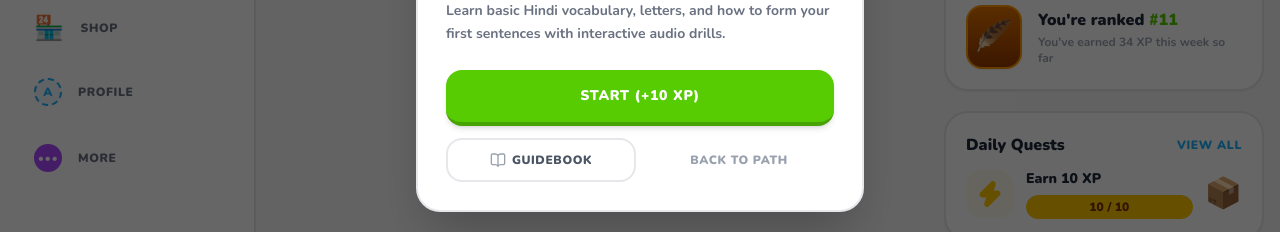
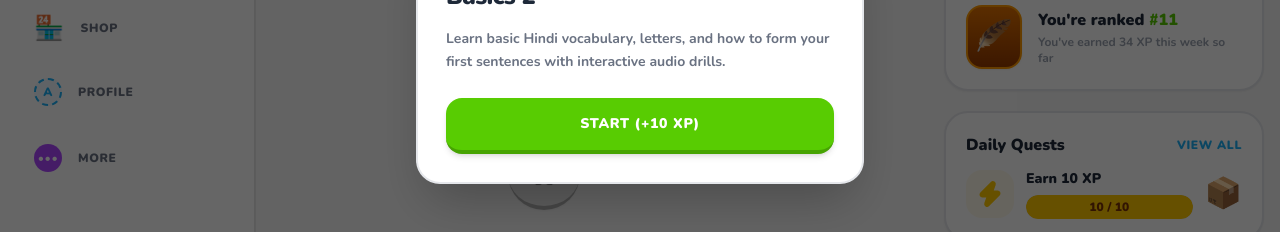
Before and after one commit to Aviral0105/Aviral_Duolingo_Clone, a Next.js app in the folder frontend/: page /learn in a window 1280 px wide. Both pictures are taken after a click on the element "START". Shown: the part 346-578 px from the top of the page. Built offline with nearby package versions, Linux system fonts and the light colour scheme; no server answers.

Commit message:
style(modal): remove guidebook and back to path buttons from StartLessonModal

```diff
--- a/frontend/src/components/modals/StartLessonModal.tsx
+++ b/frontend/src/components/modals/StartLessonModal.tsx
@@ -4,7 +4,7 @@
 import { createPortal } from "react-dom";
 import Link from "next/link";
 import { useRouter } from "next/navigation";
-import { X, Sparkles, BookOpen } from "lucide-react";
+import { X } from "lucide-react";
 import { sounds } from "@/lib/sounds";
 
 interface StartLessonModalProps {
@@ -86,7 +86,7 @@
         </p>
 
         {/* Action Buttons */}
-        <div className="space-y-3">
+        <div>
           <Link
             href={`/lesson/${lessonId}`}
             onClick={() => sounds.playTap()}
@@ -94,22 +94,6 @@
           >
             Start (+{xpReward} XP)
           </Link>
-          <div className="flex items-center gap-2">
-            <Link
-              href="/guidebook"
-              onClick={onClose}
-              className="flex-1 py-3 rounded-2xl border-2 border-gray-200 hover:border-gray-300 bg-white font-black text-xs uppercase tracking-wider text-gray-600 text-center transition flex items-center justify-center gap-1.5"
-            >
-              <BookOpen className="w-4 h-4 text-gray-400" />
-              <span>Guidebook</span>
-            </Link>
-            <button
-              onClick={onClose}
-              className="flex-1 py-3 rounded-2xl border-2 border-transparent hover:bg-gray-100 font-black text-xs uppercase tracking-wider text-gray-400 hover:text-gray-600 transition"
-            >
-              Back to path
-            </button>
-          </div>
         </div>
       </div>
     </div>,
```
